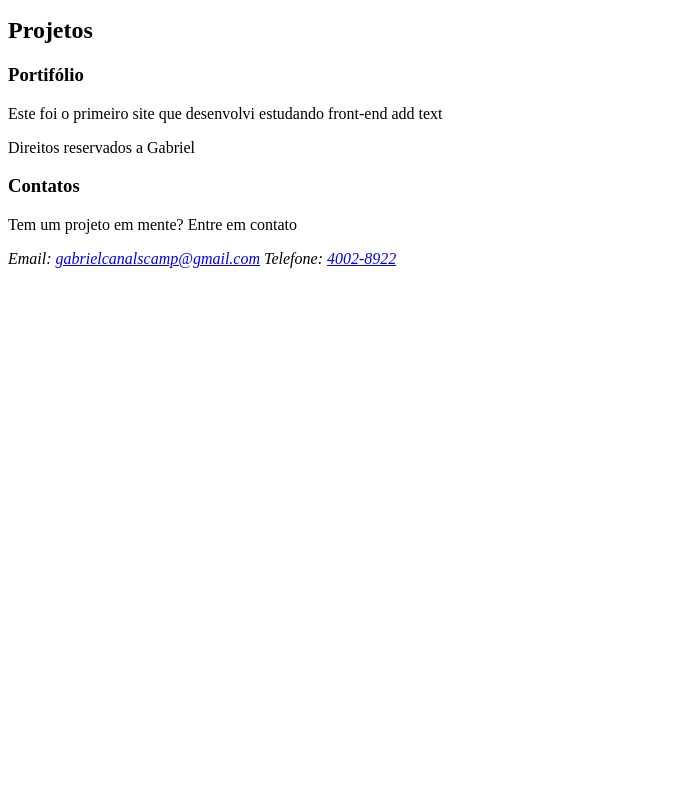
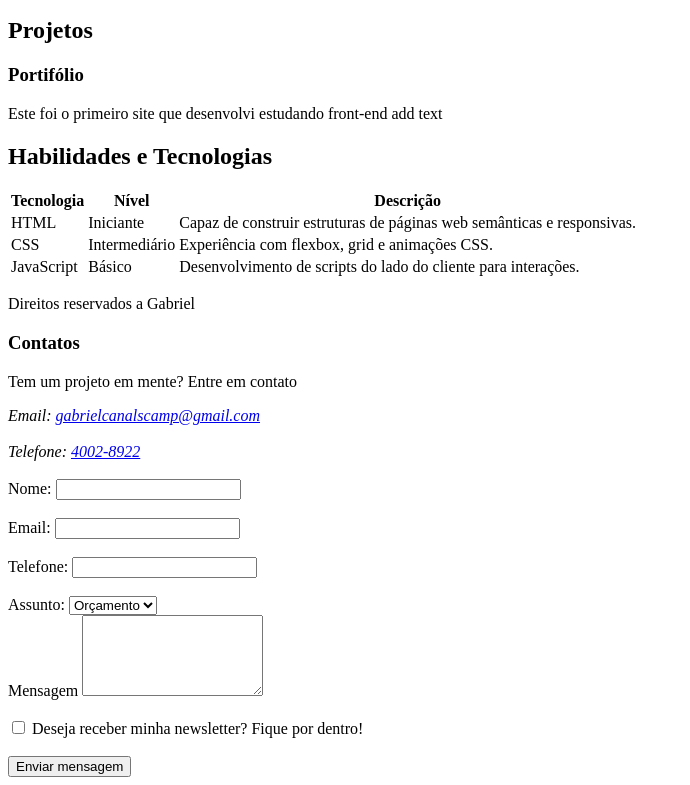
Before and after one commit to Requi225/Site, a plain HTML site: page index.html in a window 1280 px wide. Shown: the part 885-1670 px from the top of the page, without its empty margins (0-690 px from the left). Before the commit the page ends 1161 px from the top, so only its background shows below. Drawn offline with Linux system fonts and the light colour scheme.

Commit message:
Adição de formulário e tabela

```diff
--- a/index.html
+++ b/index.html
@@ -62,6 +62,44 @@
         </article>
     </section>
 
+    <section>
+
+    <h2>Habilidades e Tecnologias</h2>
+
+    <table>
+
+        <thead>
+            <tr>
+                <th>Tecnologia</th>
+                <th>Nível</th>
+                <th>Descrição</th>
+            </tr>
+        </thead>
+
+        <tbody>
+            <tr>
+                <td>HTML</td>
+                <td>Iniciante</td>
+                <td>Capaz de construir estruturas de páginas web semânticas e responsivas.</td>
+            </tr>
+
+            <tr>
+                <td>CSS</td>
+                <td>Intermediário</td>
+                <td>Experiência com flexbox, grid e animações CSS. </td>
+            </tr>
+
+             <tr>
+                <td>JavaScript</td>
+                <td>Básico</td>
+                <td>Desenvolvimento de scripts do lado do cliente para interações. </td>
+            </tr>
+        </tbody>
+
+    </table>
+
+    </section>
+
     <footer>
 
 
@@ -72,11 +110,42 @@
             <p>Tem um projeto em mente? Entre em contato</p>
 
             <address>
-                Email: <a href=" mailto:gabrielcanalscamp@gmail.com">gabrielcanalscamp@gmail.com</a>
+                Email: <a href=" mailto:gabrielcanalscamp@gmail.com">gabrielcanalscamp@gmail.com</a> <br>
+                <br>
                 Telefone: <a href="tel:40028922">4002-8922</a>
-        </address>
+            </address>
+            <br>
+            <form action="">
 
-    </section>
+                <label for="nome">Nome: </label>
+                <input type="text" id="nome" name="nome" required> <br>
+                <br>
+                <label for="Email">Email: </label>
+                <input type="text" id="Email" name="Email" required> <br>
+                <br>
+                <label for="telefone">Telefone: </label>
+                <input type="text" id="telefone" name="telefone" required> <br>
+                <br>
+                <label for="assunto">Assunto: </label>
+                <select name="assunto" id="assunto">
+                    <option value="orçamento">Orçamento</option>
+                    <option value="duvida">Dúvida</option>
+                    <option value="outro">Outro</option> <br>
+                    <br>
+                </select>
+                <br>
+                <label for="mensagem">Mensagem</label>
+                <textarea name="mensagem" id="mensagem" cols="20" rows="5"></textarea> <br>
+                <br>
+                <input type="checkbox" id="inscricao" name="inscricao">
+                <label for="inscricao">Deseja receber minha newsletter? Fique por dentro! </label> <br>
+                <br>
+                <input type="submit" value="Enviar mensagem">
+
+
+            </form>
+
+        </section>
 
     </footer>
 </body>
```
